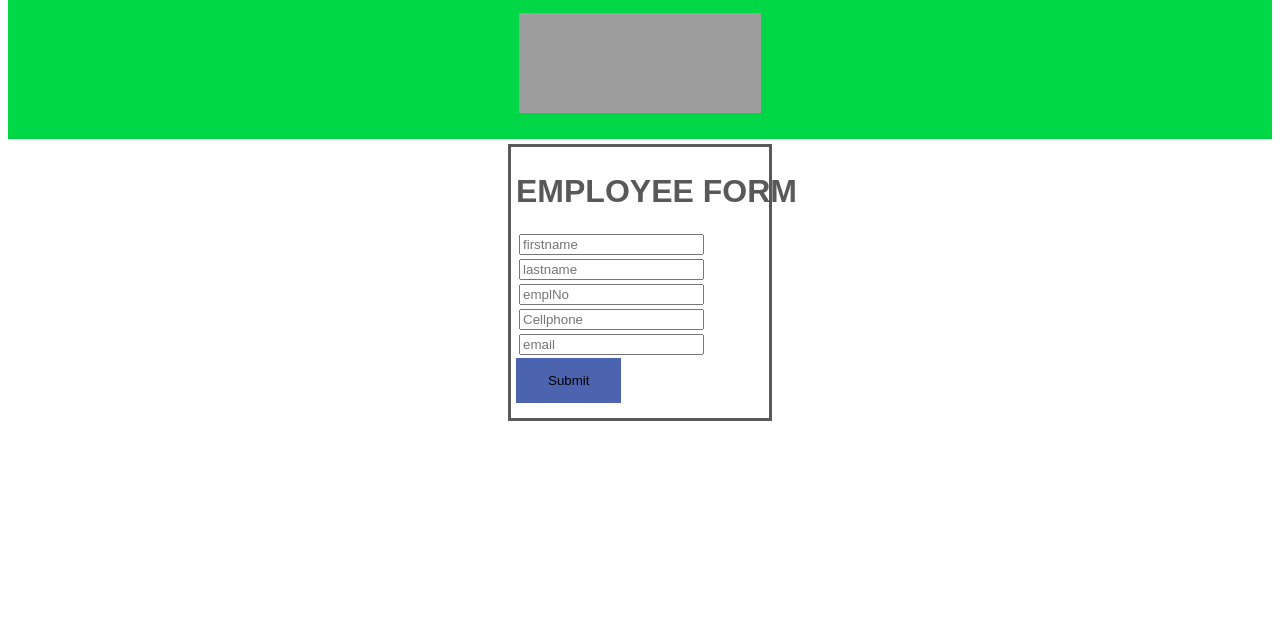
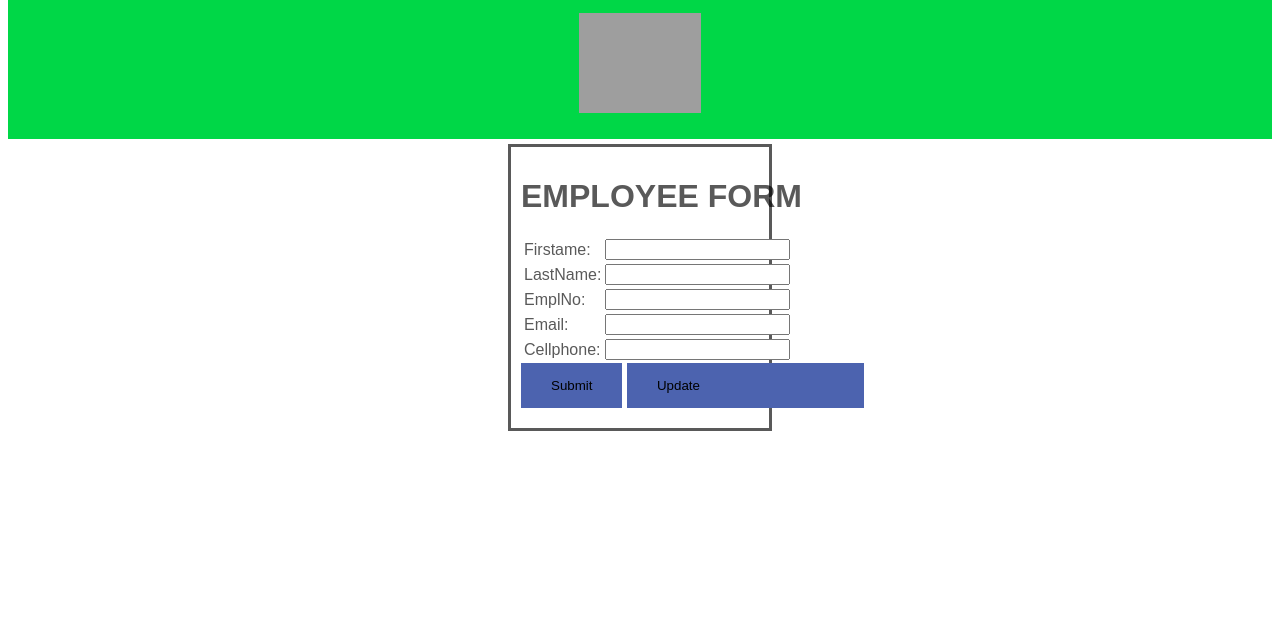
Before and after one commit to NtshangaCapital/NtshangaCapitalWebsite2018, a PHP site: page /Ntshanga/Employee/Employee.html in a window 1280 px wide. Shown: the top 630 px of the page. Before the commit the page ends 421 px from the top, so only its background shows below. Run offline with PHP 8.4, Linux system fonts and the light colour scheme; grey boxes are pictures that could not be loaded.

Commit message:
Add files via upload

```diff
--- a/Employee/Employee.html
+++ b/Employee/Employee.html
@@ -21,19 +21,31 @@
                         <h1>EMPLOYEE FORM</h1>
         <form  action="create.php" method="post">
                 <table>
-                        <tr><td><input class="placeholder" type="text" name="firstname" placeholder="firstname"></td></tr>
-                        <tr><td><input class="placeholder"type="text" name="lastname" placeholder="lastname"></td></tr>
-                        <tr><td><input class="placeholder" type="text" name="emplNo" placeholder="emplNo"></td></tr>
-                        <tr><td><input class="placeholder" type="phone" name="Cellphone" placeholder="Cellphone"></td></tr>
-                        <tr><td><input  class="placeholder"type="email" name="email" placeholder="email"></td></tr>
-                        <!-- <tr><td><input class="placeholder" type="accountId" name="accountId" placeholder="accountId"></td></tr>
-                        <tr><td><input  class="placeholder"type="addressId" name="addressId" placeholder="addressId"></td></tr>
-                        <tr><td><input  class="placeholder"type="lastUpdated" name="lastUpdated" placeholder="lastUpdated"></td></tr> -->
+  <tr>
+   <td>Firstame: </td>
+   <td><input type="text" name="firstname" /></td>
+     </tr>
+     <tr>
+  <td>LastName: </td>
+    <td><input type="text" name="lastname" /></td>
+   </tr>
+   <tr>
+ <td>EmplNo: </td>
+  <td><input type="text" name="emplNo" /></td>
+ </tr>
+<tr>
+  <td>Email: </td>
+  <td><input type="text" name="email" /></td>
+  </tr>
+  <tr>
+   <td>Cellphone: </td>
+    <td><input type="text" name="Cellphone" /></td>
+    </tr>
 
                 </table>
                 <tr>
                         <td><INPUT id="btnSubmit" TYPE=SUBMIT NAME="SUBMIT" VALUE="Submit" width="100" height="100"></td>
-
+                        <td><INPUT id="btnSubmit" TYPE=UPDATE NAME="UPDATE" VALUE="Update" width="100" height="100"></td>
                     </tr>
                 </div>
         </div>
--- a/Employee/style.css
+++ b/Employee/style.css
@@ -14,17 +14,17 @@ body {
    /* width:20%; */
    margin: 5px 500px 700px;
    border: solid ;
-   padding: 5px;
+   padding: 10px;
    }
    #btnSubmit{
     background-color: rgb(76, 99, 175);
     border: none;
     color:black;
-    padding: 15px 32px;
+    padding: 15px 30px;
    }
    img {
     display: block;
     margin-left: auto;
     margin-right: auto;
-    width: 20%;
+    width: 10%;
 }
```
Also changed, not shown: Employee/create.php (+4 -3 lines).
